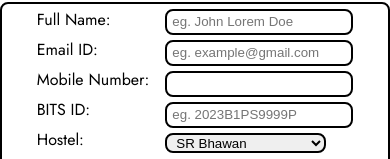
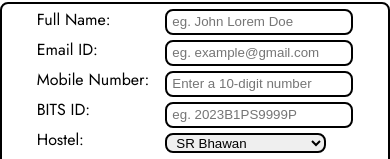
Before and after one commit to AtharvAgarwal20/DVM_Task02, a plain HTML site: page index.html in a window 390 px wide. Shown: the part 1038-1197 px from the top of the page. Drawn offline with Linux system fonts and the light colour scheme.

Commit message:
Added placeholder in phone number

```diff
--- a/index.html
+++ b/index.html
@@ -34,7 +34,7 @@
             <div id="inputs">
                 <input type="text" name="name" id="name" class="box" placeholder="eg. John Lorem Doe" required>
                 <input type="text" name="email" id="email" class="box" placeholder="eg. example@gmail.com" required>
-                <input type="number" name="phone" id="phone" class="box" required>
+                <input type="number" name="phone" id="phone" class="box" placeholder="Enter a 10-digit number" required>
                 <input type="text" name="bitsID" id="bitsID" placeholder="eg. 2023B1PS9999P" class="box" required>
                 <select name="hostel" id="hostel" class="box" required>
                     <option value="sr">SR Bhawan</option>
```
